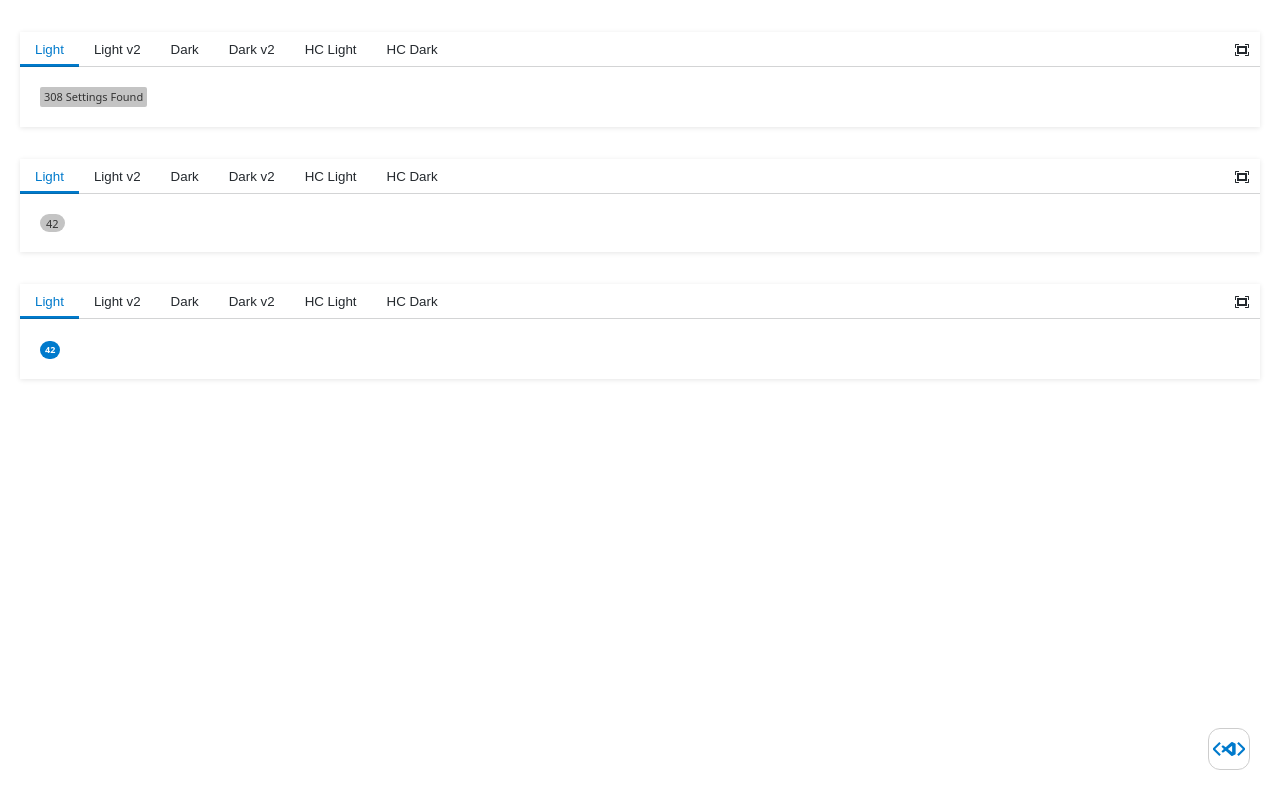
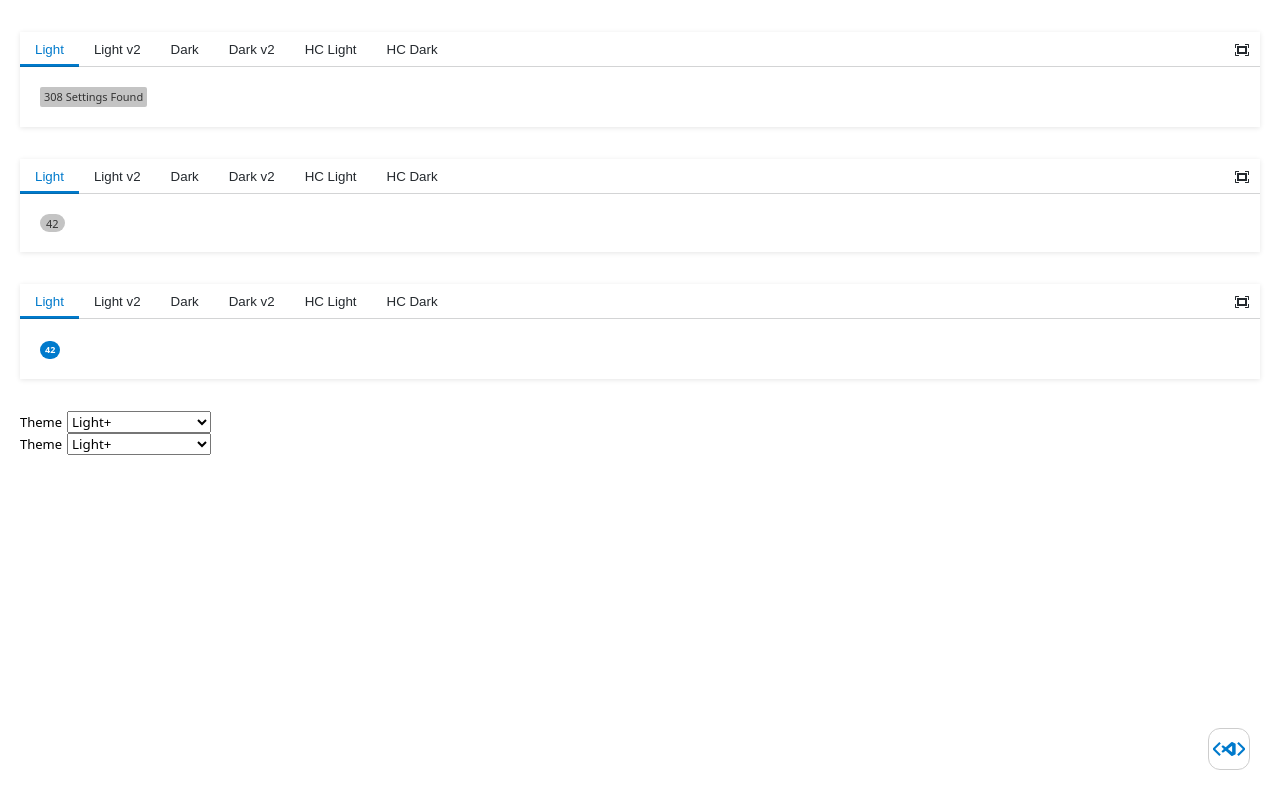
Before and after one commit to vscode-elements/webview-playground, a website with bundled scripts: page index.html in a window 1280 px wide. Built offline with nearby package versions, Linux system fonts and the light colour scheme.

Commit message:
Add theme-selector component

```diff
--- a/index.html
+++ b/index.html
@@ -53,5 +53,7 @@
   <vscode-demo>
     <span class="badge activity-bar-counter">42</span>
   </vscode-demo>
+  <vscode-theme-selector></vscode-theme-selector>
+  <vscode-theme-selector></vscode-theme-selector>
 </body>
 </html>
```
Also changed, not shown: dist/index.js, dist/theme-selector.js (added).
